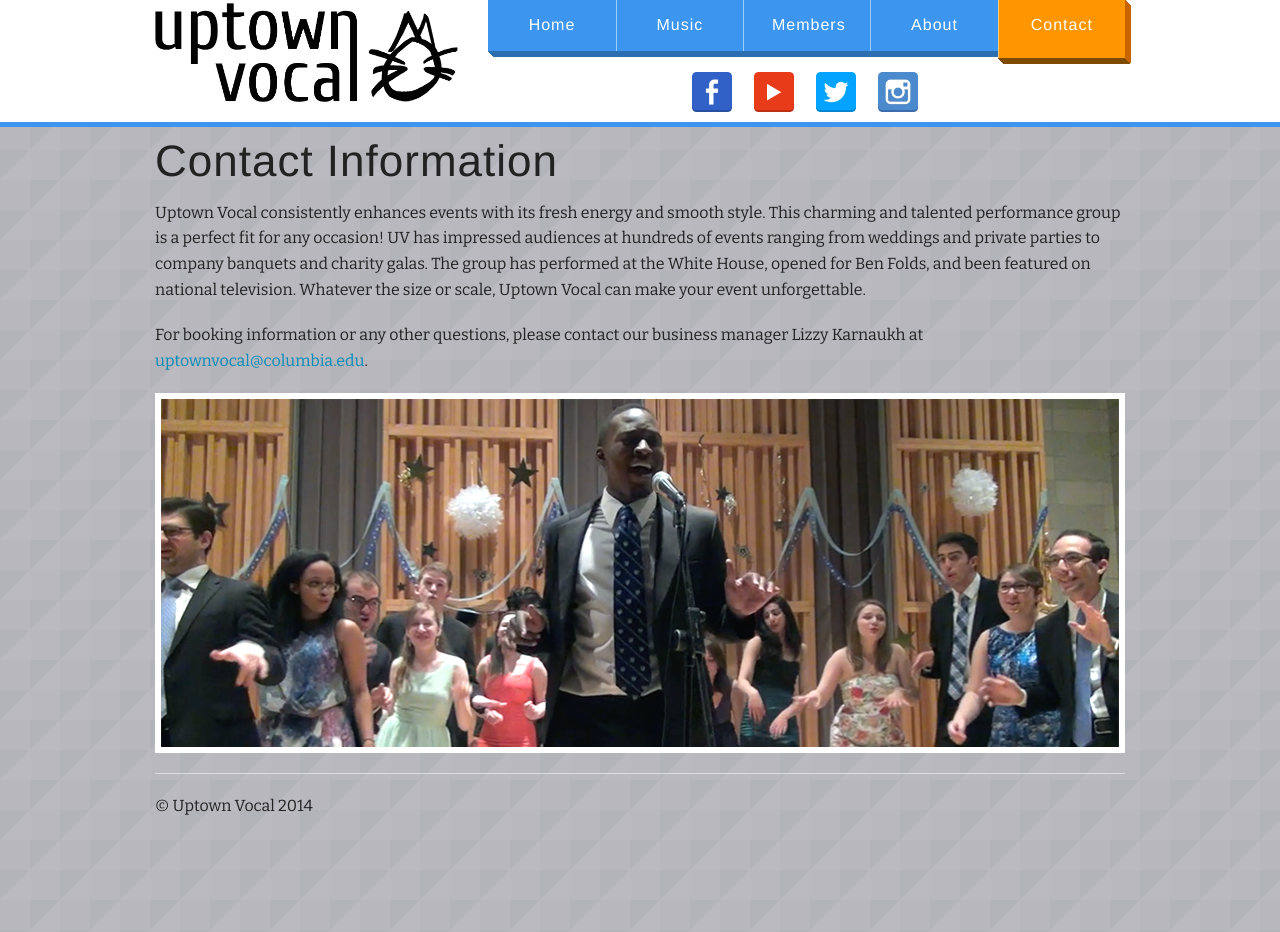
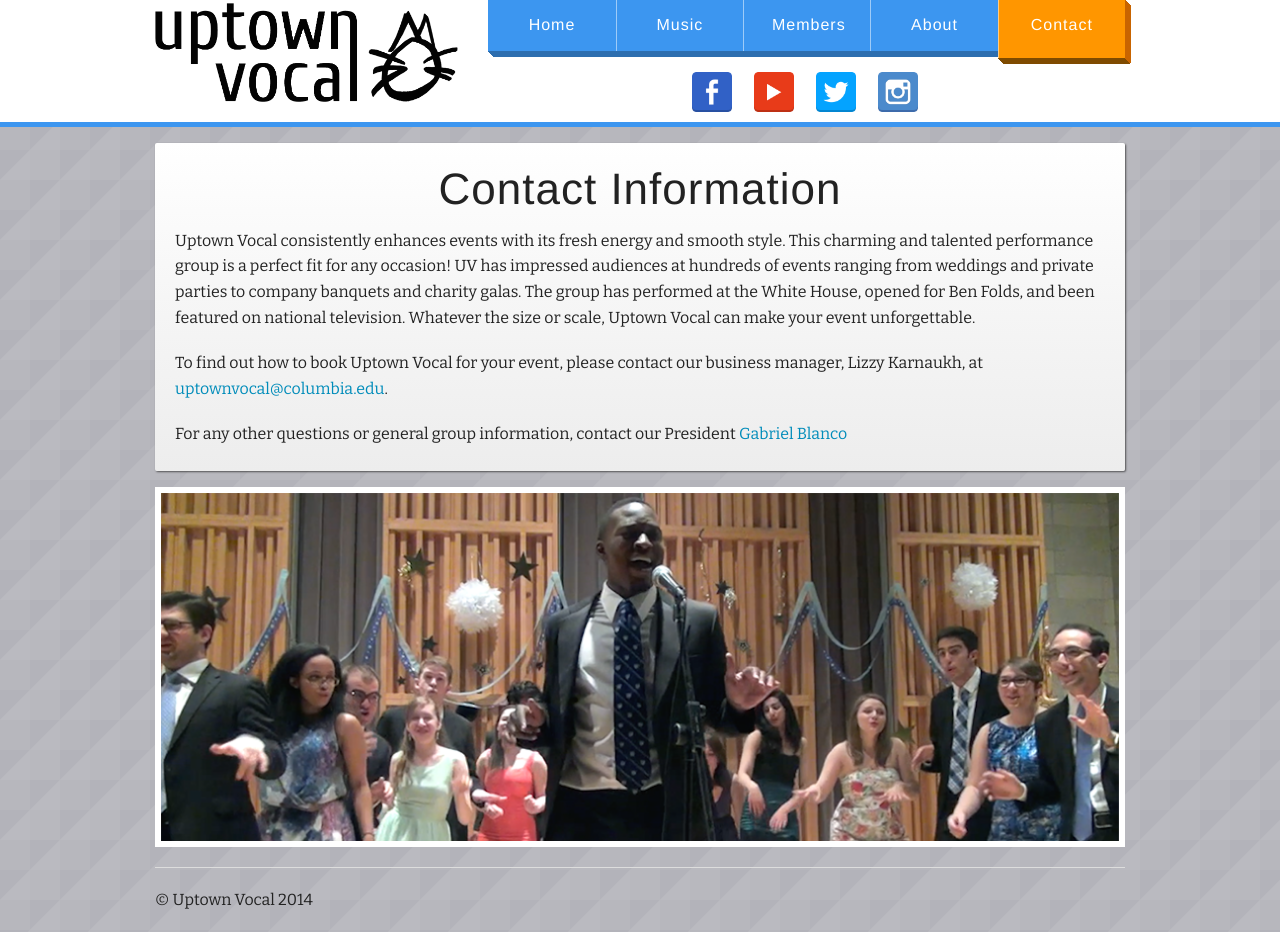
Before and after one commit to uptownvocal/uptownvocal.github.io, a Jekyll site: the page built from contact/index.html, in a window 1280 px wide. Built offline with Jekyll 4.4.1, drawn with Linux system fonts in a browser that asks for light colours; some web fonts are replaced; before the commit the page ends 900 px from its top, so only the background shows below that.

Commit message:
Updated other pages with "containerbox" theme

```diff
--- a/assets/css/style.css
+++ b/assets/css/style.css
@@ -27,8 +27,10 @@ h1, h2, h3, h4 {
   background-color: rgb(30,160,255);
 }
 
-.center-text {
-  text-align: center;
+.box-shadow {
+  -webkit-box-shadow: 1px 1px 2px 0 rgba(50, 50, 50, 0.75);
+  -moz-box-shadow:    1px 1px 2px 0 rgba(50, 50, 50, 0.75);
+  box-shadow:         1px 1px 2px 0 rgba(50, 50, 50, 0.75);
 }
 
 /* ============ HEADER ============ */
@@ -112,17 +114,11 @@ h1, h2, h3, h4 {
   background-color: rgb(80,140,210);
 }
 
-/* ============ VIDEO & BLURB ============ */
-
-.wide {
-  background-color: rgb(20, 20, 20);
-  background-color: rgba(0, 0, 0, 0.8);
-}
+/* ============ HOME ============ */
 
 .blurb {
   padding: 12px 20px 4px 20px;
   font-size: 1rem;
-  text-align: center;
 }
 
 .no-border-video {
@@ -155,6 +151,7 @@ h1, h2, h3, h4 {
   padding-top: 6px;
   padding-bottom: 2px;
   text-align: center;
+  text-shadow: 1px 1px rgba(0, 0, 0, 0.16);
 }
 
 .clear {
@@ -166,9 +163,6 @@ h1, h2, h3, h4 {
 }
 
 .containerbox {
-  -webkit-box-shadow: 1px 1px 2px 0 rgba(50, 50, 50, 0.75);
-  -moz-box-shadow:    1px 1px 2px 0 rgba(50, 50, 50, 0.75);
-  box-shadow:         1px 1px 2px 0 rgba(50, 50, 50, 0.75);
   -webkit-border-radius: 2px;
   -moz-border-radius:    2px;
   border-radius:         2px;
@@ -200,7 +194,9 @@ h1, h2, h3, h4 {
 }
 
 .slick-slider {
-  box-shadow: 1px 1px 2px 0 rgba(50, 50, 50, 0.75);
+  -webkit-box-shadow: 1px 1px 2px 0 rgba(50, 50, 50, 0.75);
+  -moz-box-shadow:    1px 1px 2px 0 rgba(50, 50, 50, 0.75);
+  box-shadow:         1px 1px 2px 0 rgba(50, 50, 50, 0.75);
 }
 
 .photos img {
@@ -212,6 +208,15 @@ h1, h2, h3, h4 {
 
 .slick-dots {
   margin-left: 0;
+}
+
+.update-banner {
+  background-color: rgb(245, 20, 20);
+  margin: 0;
+  text-align: center;
+  text-shadow: 1px 1px rgba(0, 0, 0, 0.35);
+  color: rgb(255,255,255);
+  font-size: 1.5rem;
 }
 
 /* ============ POSTS ============ */
@@ -419,8 +424,8 @@ h1, h2, h3, h4 {
   -moz-border-radius: 12px;
   border-radius: 12px;
   -webkit-box-shadow: 1px 1px 3px rgb(0,0,0);
-  -moz-box-shadow: 1px 1px 3px rgb(0,0,0);
-  box-shadow: 1px 1px 3px rgb(0,0,0);
+  -moz-box-shadow:    1px 1px 3px rgb(0,0,0);
+  box-shadow:         1px 1px 3px rgb(0,0,0);
 }
 
 .close:hover {
--- a/contact/index.html
+++ b/contact/index.html
@@ -4,18 +4,27 @@ title: Contact
 footer: true
 ---
 
-<div class="row">
-  <div class="large-12 columns">
-    <h1 class="sans">Contact Information</h1>
+<div class="rp row">
 
-    <p>Uptown Vocal consistently enhances events with its fresh energy and smooth style. This charming and talented performance group is a perfect fit for any occasion! UV has impressed audiences at hundreds of events ranging from weddings and private parties to company banquets and charity galas. The group has performed at the White House, opened for Ben Folds, and been featured on national television. Whatever the size or scale, Uptown Vocal can make your event unforgettable.</p>
+  <div class="large-12 large-centered columns">
 
-    <p>For booking information or any other questions, please contact our business manager Lizzy Karnaukh at <a href="mailto:uptownvocal@columbia.edu">uptownvocal@columbia.edu</a>.</p>
+    <div class="row">
+      <div class="large-12 large-centered columns">
+        <div class="containerbox box-shadow blurb">
+          <h1 class="text-center sans">Contact Information</h1>
+          <p>Uptown Vocal consistently enhances events with its fresh energy and smooth style. This charming and talented performance group is a perfect fit for any occasion! UV has impressed audiences at hundreds of events ranging from weddings and private parties to company banquets and charity galas. The group has performed at the White House, opened for Ben Folds, and been featured on national television. Whatever the size or scale, Uptown Vocal can make your event unforgettable.</p>
+          <p>To find out how to book Uptown Vocal for your event, please contact our business manager, Lizzy Karnaukh, at <a href="mailto:uptownvocal@columbia.edu">uptownvocal@columbia.edu</a>.</p>
+          <p>For any other questions or general group information, contact our President <a href="mailto:gab2135@columbia.edu">Gabriel Blanco</a></p>
+        </div>
+      </div>
+    </div>
+
+    <div class="rp row">
+      <div class="large-12 large-centered contact-banner columns">
+        <img src="{{ site.imgurl }}/banner.png"></img>
+      </div>
+    </div>
+
   </div>
+
 </div>
-
-<div class="row">
-  <div class="large-12 contact-banner columns">
-    <img src="{{ site.imgurl }}/banner.png"></img>
-  </div>
-</div>
--- a/music/index.html
+++ b/music/index.html
@@ -7,7 +7,7 @@ footer: true
 
 <div class="row">
   <div class="large-12 large-centered columns">
-    <h1 class="sans center-text">Latest Release: Crazy in Luv (2010)</h1>
+    <h1 class="text-center sans">Latest Release: Crazy in Luv (2010)</h1>
   </div>
 </div>
 
@@ -21,7 +21,7 @@ footer: true
 
 <div class="row">
   <div class="large-11 large-centered columns">
-   <h1 class="sans center-text">Discography</h1>
+   <h1 class="text-center sans">Discography</h1>
  </div>
 </div>
 
@@ -54,7 +54,7 @@ footer: true
 
 <div class="row">
   <div class="large-11 large-centered columns">
-   <h1 class="sans center-text">Live Performances</h1>
+   <h1 class="text-center sans">Live Performances</h1>
  </div>
 </div>
 
```
Also changed, not shown: about/index.html (+6 -4 lines), index.html (+14 -5 lines), assets/img/banner.png.
